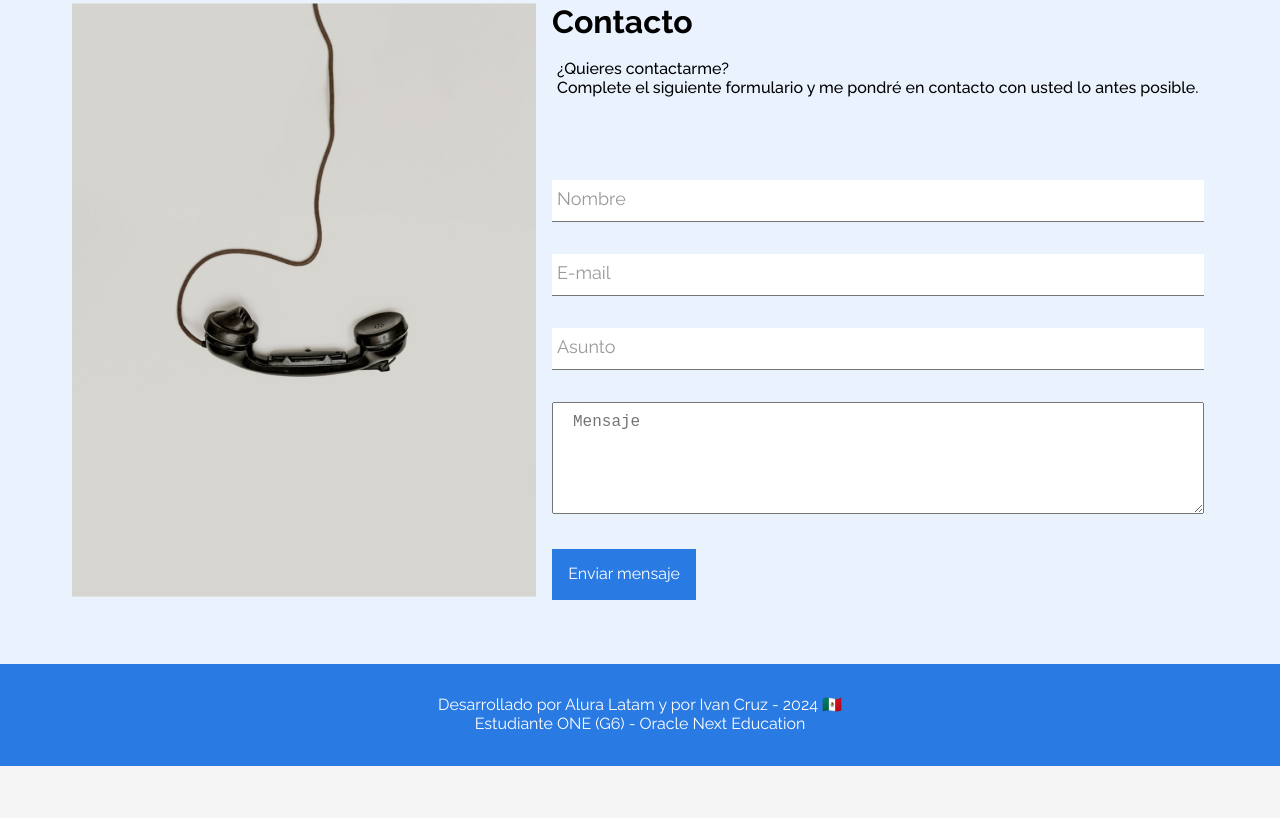
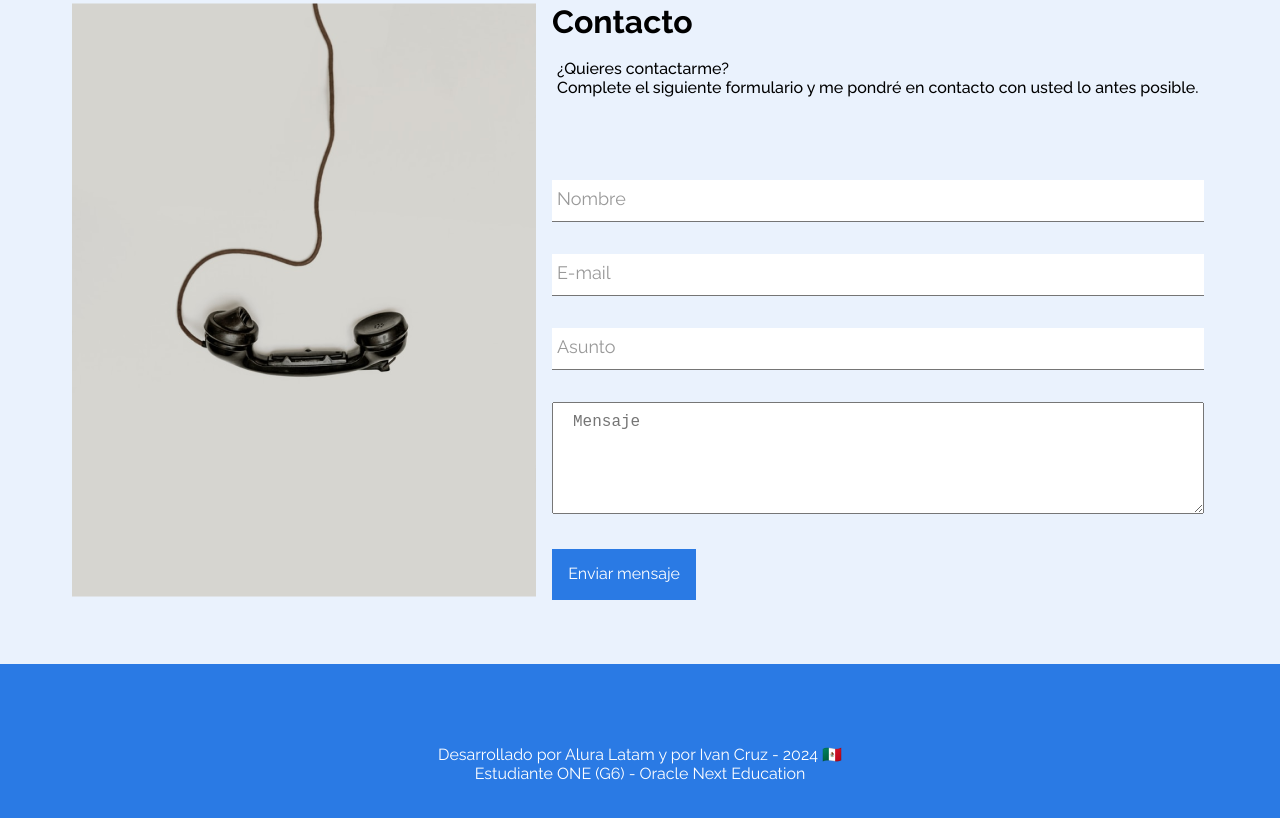
Before and after one commit to ivandevI9/challenge-portafolio, a plain HTML site: page index.html in a window 1280 px wide. Shown: the part 4294-5112 px from the top of the page. Before the commit the page ends 5060 px from the top, so only its background shows below. Drawn offline with Linux system fonts and the light colour scheme.

Commit message:
style(footer): actualiza estilo de footer

```diff
--- a/style.css
+++ b/style.css
@@ -766,6 +766,7 @@ section.footer {
     align-items: center;
     background-color: #2A7AE4;
     color: white;
+    padding: 50px;
 
     .footer__rodape {
         display: flex;
@@ -774,7 +775,6 @@ section.footer {
         flex-direction: column;
         justify-content: center;
         align-items: center;
-        padding: 32px;
         text-align: center;
     }
 
```
